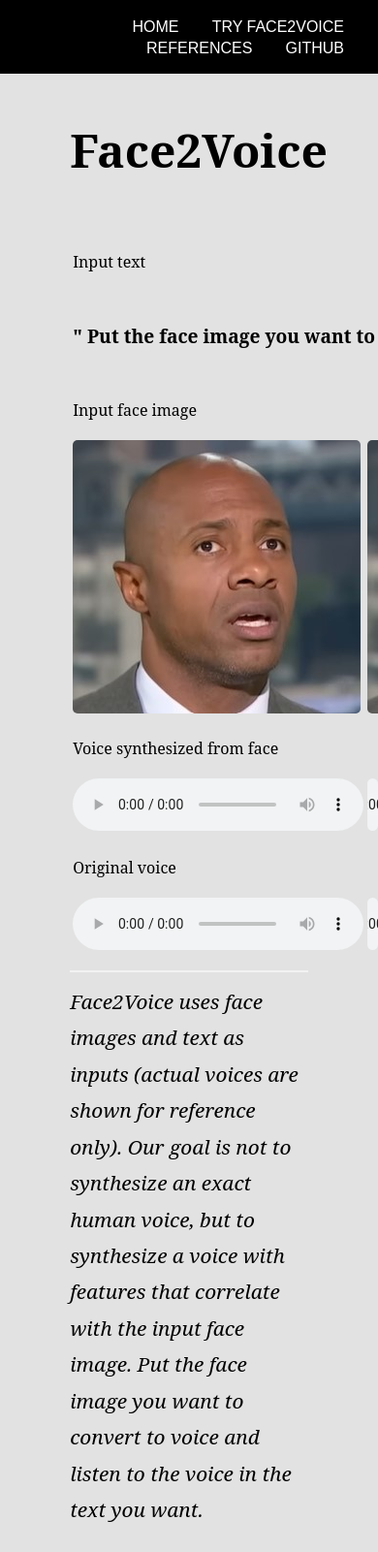
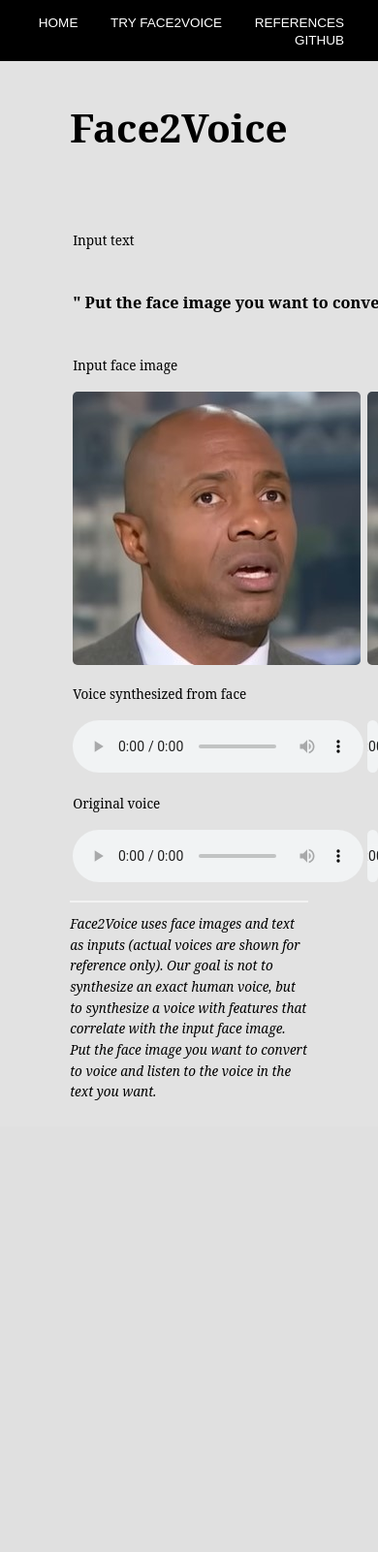
Before and after one commit to jh5-6/Face2Voice, a Flask app: page / in a window 390 px wide; the page is wider, and only the part inside the window is pictured. Shown: that part at 97% size. After the commit the page ends 1135 px from the top of that part, so only its background shows below. Run offline with Flask 2, Linux system fonts and the light colour scheme; parts of the project's set-up code (start-up, migrations or seed data) failed here and were passed over; some web fonts are replaced.

Commit message:
[FEAT] responsive font size

```diff
--- a/static/css/style.css
+++ b/static/css/style.css
@@ -7,7 +7,7 @@ body {
     margin: 0;
     background : #E2E2E2;
     font-family: 'NanumGothic', 'serif';
-    font-size: 16px;
+    font-size: calc(12px + 0.390625vw);
   }
 
 div.menu {
@@ -40,7 +40,7 @@ nav ul {
 nav li {
     clear: both;
     font-family: 'Arial',Arial,sans-serif;
-    font-size: 16px;
+    font-size: 1em;
     display: inline-block;
     padding-left: 15px;
     padding-right: 15px;
@@ -250,12 +250,12 @@ tr#row_padding{
 
 #home_text_container {
     font-style: italic;
-    font-size: 1.3em;
-    line-height: 1.8em;
+    line-height: 1.6em;
 }
 
 #text_kor, #text_en{
     margin-top: 5%;
+    font-size: 1em;
 }
 
 .header h2 {
@@ -273,7 +273,6 @@ h1{
     padding-top: 5%;
 
     font-size: 3em;
-    font-weight: bold;
 }
 
 h2 {
```
